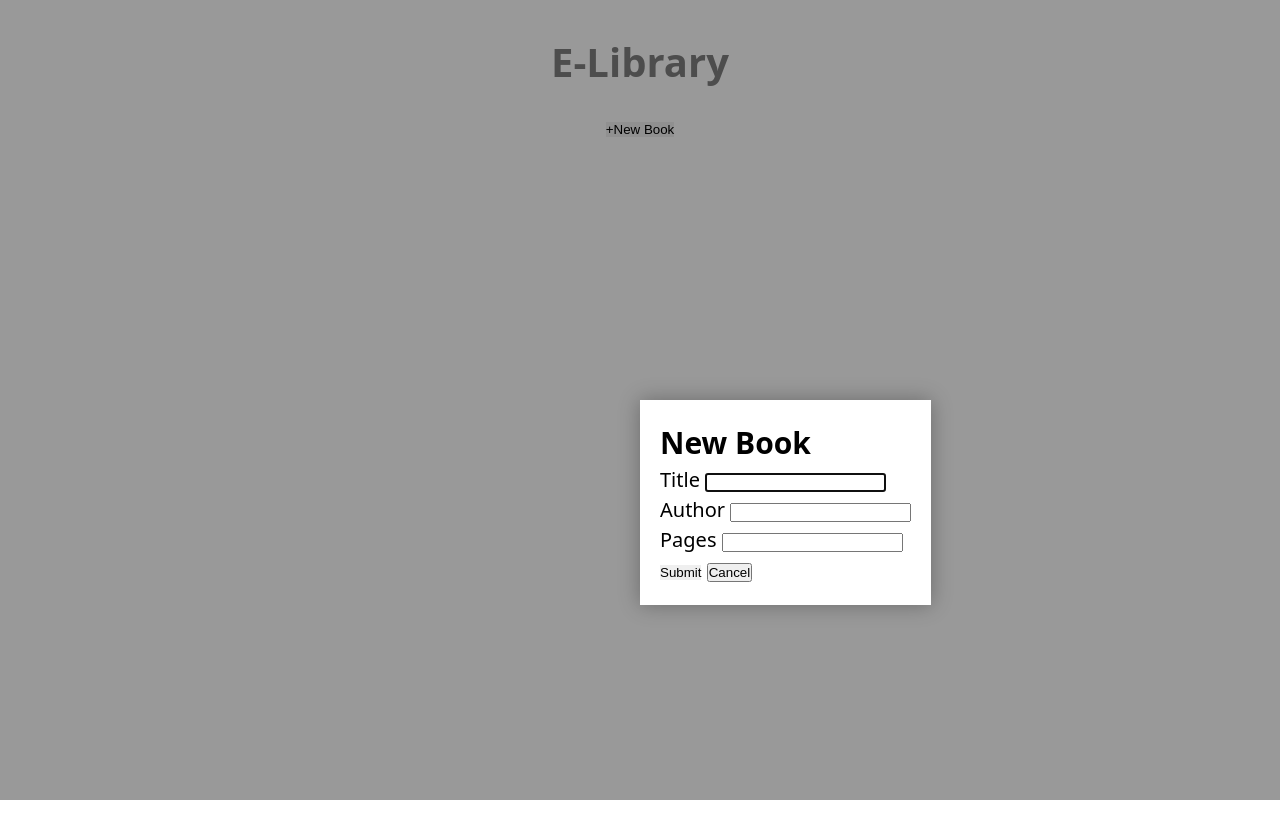
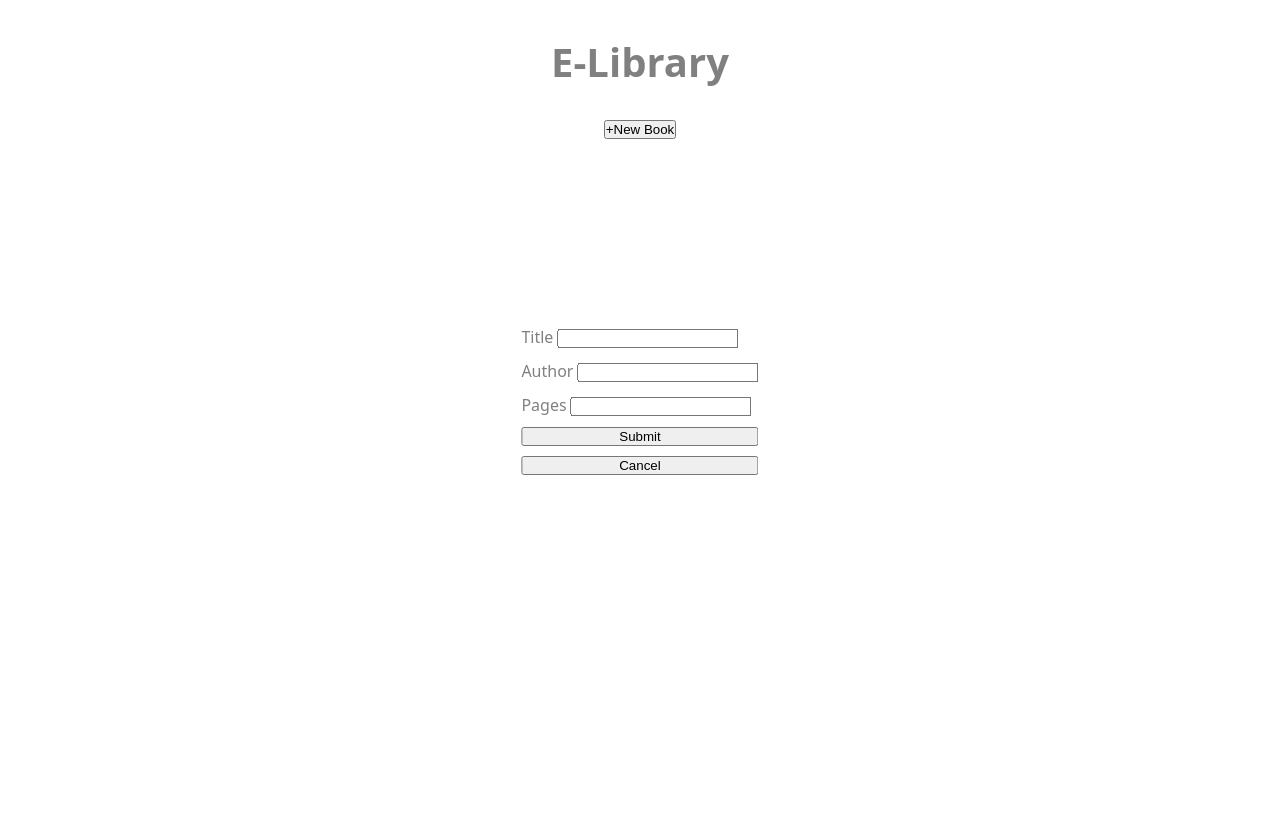
Before and after one commit to Ainan-code/Library-project, a plain HTML site: page index.html in a window 1280 px wide. Both pictures are taken after a click on the button "+New Book". Drawn offline with Linux system fonts and the light colour scheme.

Commit message:
working on modal popup form which seems quite hard

```diff
--- a/index.html
+++ b/index.html
@@ -16,19 +16,21 @@
     <div>
         <button type="button" class="button open-modal">+New Book</button>
     </div>
-    <dialog class="modal" id="modal"
-      <form class="form" method="dialog">
-         <h2>New Book</h2>
-        <label>Title <input type="text"></label> <br>
-        <label>Author <input type="text"></label> <br>
-        <label>Pages <input type="number"></label> <br>
+
+    <div class="modal" id="modal"
+       <h2></h2>
+      <form method="#" class="modal-content">
+
+        <label>Title <input type="text"></label>
+        <label>Author <input type="text"></label>
+        <label>Pages <input type="number"></label>
         <button class="button" type="submit">Submit</button>
         <button class="close-button" type="submit">Cancel</button>
 
+      </form>
+    </div>
 
-      </form>
 
-    </dialog>
 
     <div id="display"></div>
 
--- a/script.js
+++ b/script.js
@@ -5,11 +5,11 @@ const closeModal = document.querySelector('.close-button');
 
 
 openModal.addEventListener("click", () => {
-  modal.showModal();
+  modal.style.display = "block";
 });
 
 closeModal.addEventListener("click", () => {
-  modal.close();
+  modal.style.display = "none";
 });
 
 
--- a/styles.css
+++ b/styles.css
@@ -20,30 +20,25 @@ body {
 }
 
 
+.modal {
 
-.modal {
-     padding: 1em;
-    max-width: 50ch;
-     border: 0;
-    box-shadow: 0 0 1em rgb(0 0 0 / .3);
-    position: fixed;
+    display: none; /* Hidden by default */
+    position: fixed; /* Stay in place */
+    z-index: 10; /* Sit on top */
     left: 50%;
     top: 50%;
+    transform: translate(-50%, -50%);
 
 
 
-  }
+}
 
-  .modal::backdrop {
-    background: rgb(0 0 0 / 0.4);
-  }
-
-  /* extra styling */
+.modal-content {
 
 
-
-
-  .button {
-    border: 0;
-    cursor: pointer;
-  }
+  display: flex;
+  justify-content: center;
+  flex-direction: column;
+  gap: 10px;
+  font-size: medium;
+}
```
